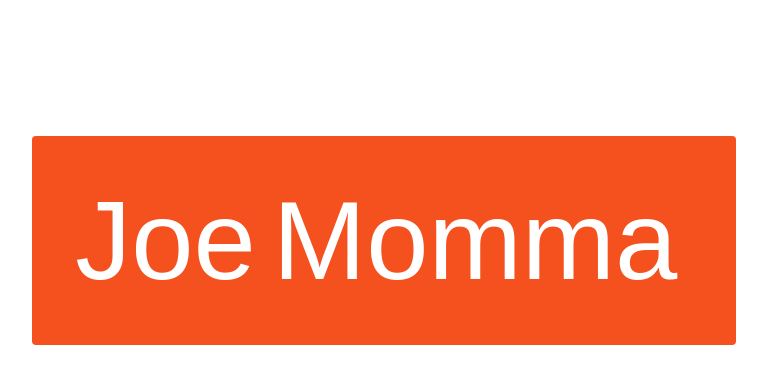
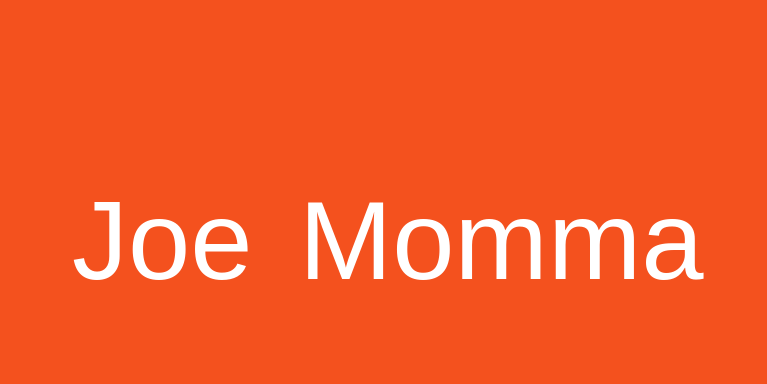
Before and after one commit to DolphinC10/Joe, a plain HTML site: page index.html in a window 1280 px wide. In both pictures the pointer is over the element "Joe". Shown: the whole page, without its empty margins (104-871 px from the left). Drawn offline with Linux system fonts and the light colour scheme.

Commit message:
Update index.html

```diff
--- a/index.html
+++ b/index.html
@@ -4,6 +4,7 @@
     <title>Joe</title>
     <style>
       html, body {
+        background-color: #f4511e;
         height: 100%;
         width: 100%;
         overflow: hidden;
@@ -12,7 +13,6 @@
         display: inline-block;
         padding: 40px;
         margin:  10%;
-        border-radius: 4px;
         background-color: #f4511e;
         color: white;
         border: none;
@@ -36,10 +36,10 @@
         transition: 0.6s;
       }
       .button:hover span {
-        padding-right: 70%;
+        padding-right: 75%;
       }
       .button:hover span:after {
-        left: 32%
+        left: 35%
       }
     </style>
   </head>
```
